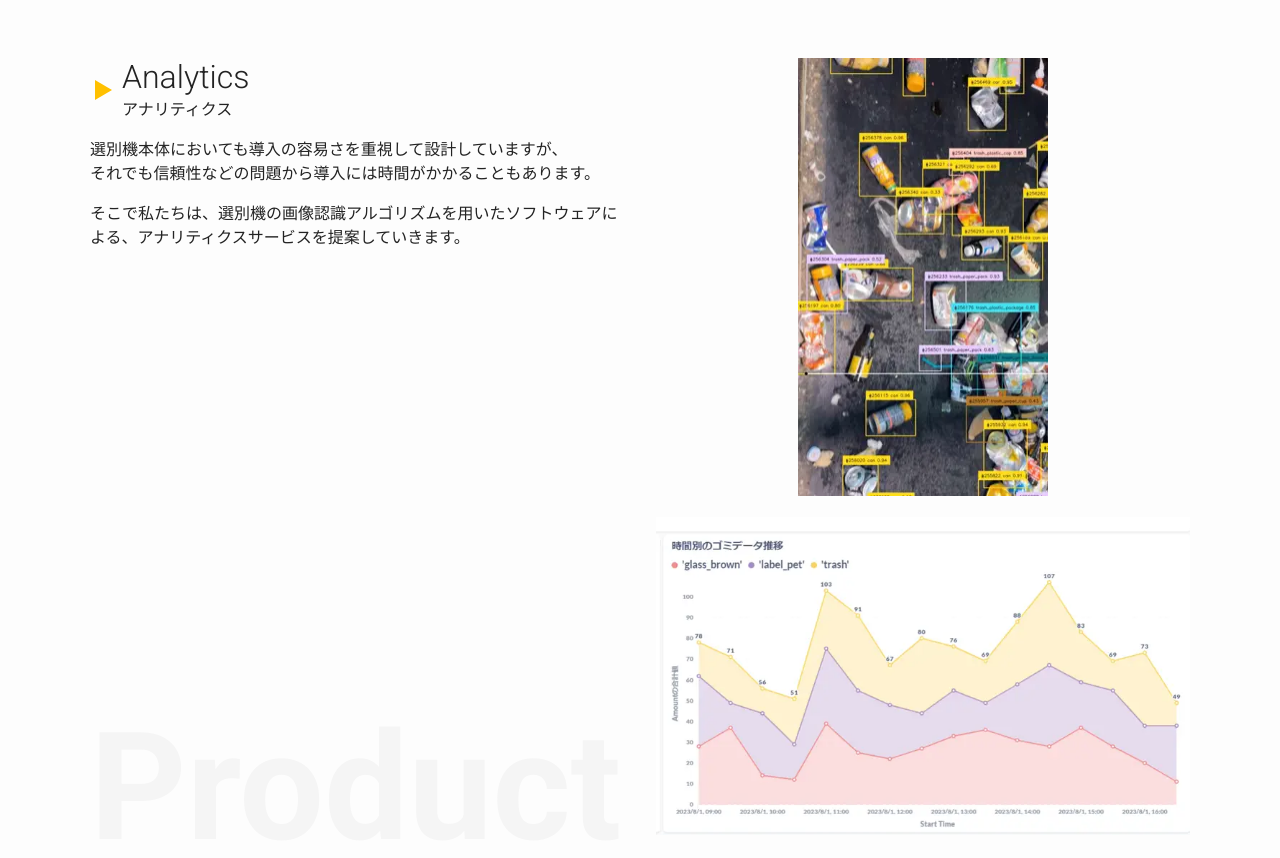
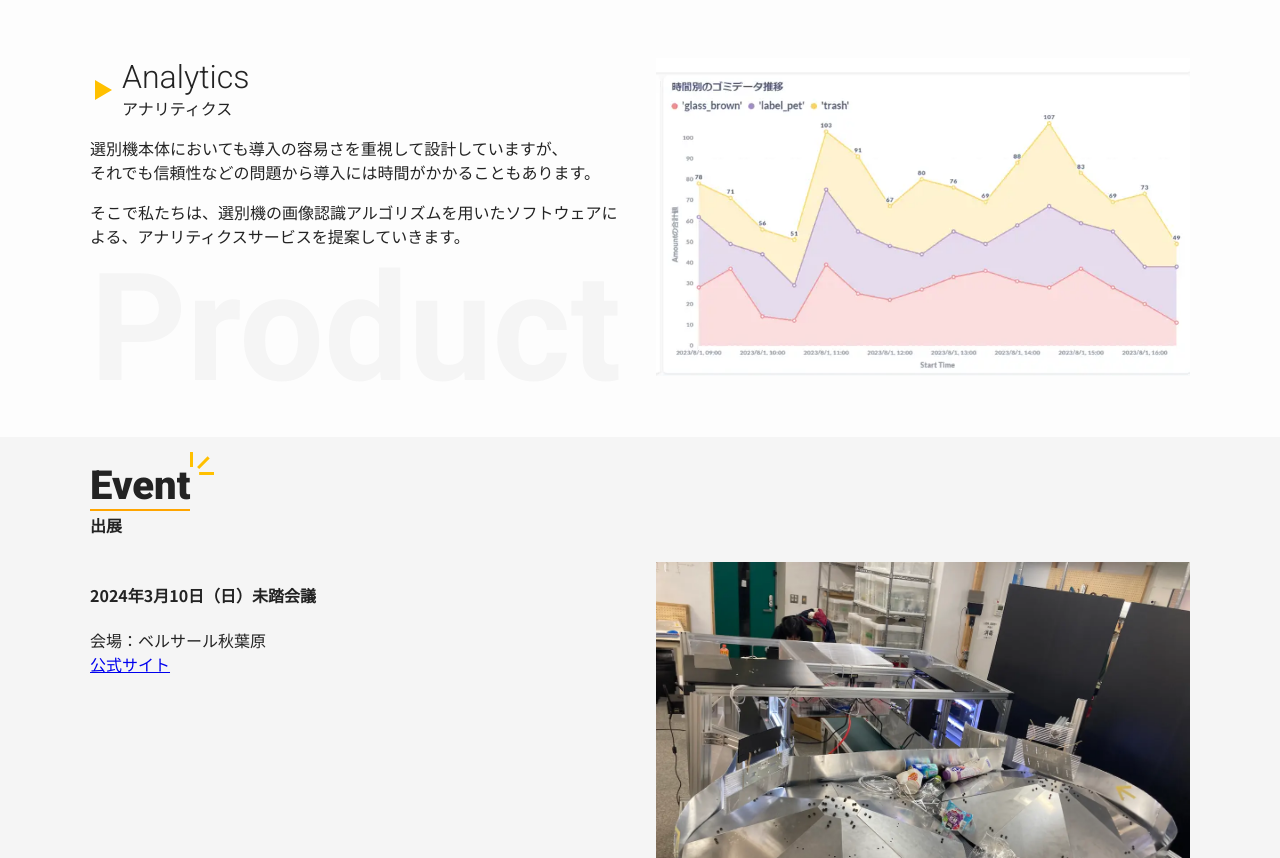
Before and after one commit to Team-FlexiSort/homepage-teaser-202403, a plain HTML site: page index.html in a window 1280 px wide. Shown: the part 5011-5869 px from the top of the page. Drawn offline with Linux system fonts and the light colour scheme.

Commit message:
update img

```diff
--- a/index.html
+++ b/index.html
@@ -349,7 +349,7 @@
                             </p>
                         </div>
                         <div class = "image">
-                            <img src = "/static/img/analytics_detect.webp" alt = "アナリティクスの画像認識の様子">
+                            <!--<img src = "/static/img/analytics_detect.webp" alt = "アナリティクスの画像認識の様子">-->
                             <img src = "/static/img/analytics_graph.webp" alt = "アナリティクスのダッシュボードの様子">
                         </div>
                     </div>
```
